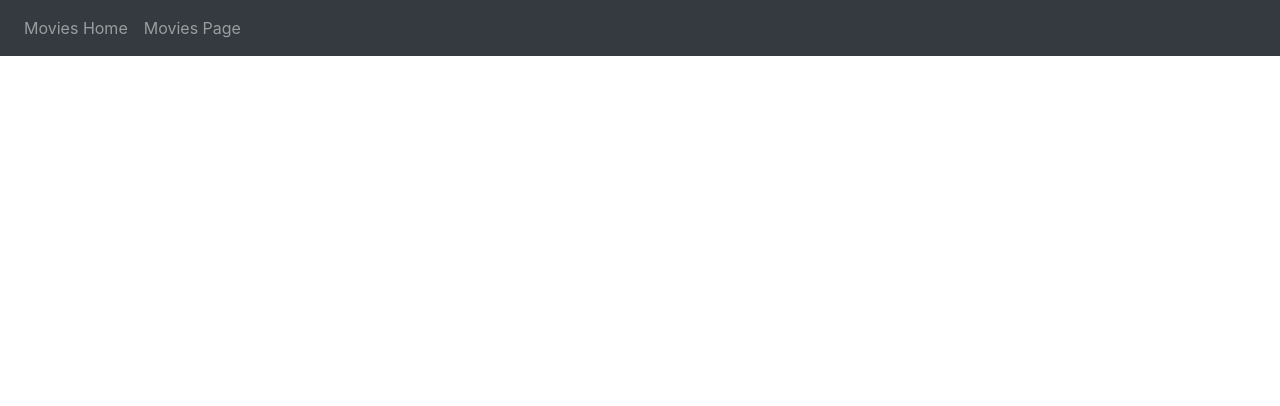
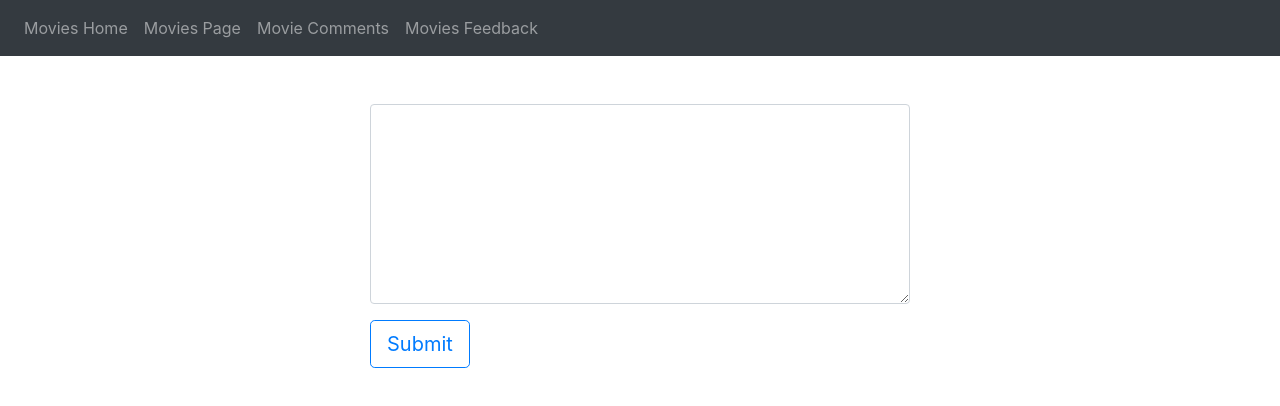
Before and after one commit to vladibo13/movies-app-hw, a React (Create React App) app: page /feedback in a window 1280 px wide. Shown: the top 406 px of the page. Built offline with nearby package versions, Linux system fonts and the light colour scheme.

Commit message:
finished redux part

```diff
--- a/src/App.tsx
+++ b/src/App.tsx
@@ -3,6 +3,8 @@ import MoviesPage from './components/movies-page';
 import MovieHome from './components/movie-home';
 import MovieNavbar from './components/movie-navbar';
 import MovieDetail from './components/movie-detail';
+import MovieFeedback from './components/movie-feedback';
+import MovieComments from './components/movie-comments';
 import { Route, Switch } from 'react-router-dom';
 
 const App: React.FC = () => {
@@ -13,6 +15,8 @@ const App: React.FC = () => {
 				<Route exact path="/movies" component={MoviesPage} />
 				<Route exact path="/" component={MovieHome} />
 				<Route exact path="/movie/:imdbID" component={MovieDetail} />
+				<Route exact path="/feedback" component={MovieFeedback} />
+				<Route exact path="/comments" component={MovieComments} />
 			</Switch>
 		</div>
 	);
--- /dev/null
+++ b/src/components/movie-comments/index.tsx
@@ -0,0 +1,41 @@
+import React from 'react';
+import { connect } from 'react-redux';
+
+class MovieComments extends React.Component<any, any> {
+	render() {
+		const { comments } = this.props;
+		console.log(comments);
+		if (comments.length === 0) return <h1>No Comments</h1>;
+		return (
+			<div className="container">
+				<div className="row">
+					<div className="col-6 offset-3 my-5">
+						{comments.map((comment: any, index: any) => (
+							<p className="shadow p-5" key={index}>
+								{comment.newComment}
+							</p>
+						))}
+					</div>
+				</div>
+			</div>
+		);
+	}
+}
+
+function mapDispatchToProps(dispatch: any) {
+	return {};
+	// return {
+	// 	onSaveMovieComment: (user: any) => {
+	// 		dispatch(saveMovieComment(user));
+	// 	}
+	// };
+}
+
+const mapStateToProps = (state: any) => {
+	console.log('state from redux');
+	return {
+		...state
+	};
+};
+
+export default connect(mapStateToProps, mapDispatchToProps)(MovieComments);
--- /dev/null
+++ b/src/components/movie-feedback/index.tsx
@@ -0,0 +1,67 @@
+import React from 'react';
+import { saveMovieComment } from '../../redux/actions';
+import { connect } from 'react-redux';
+
+class MovieFeedback extends React.Component<any, any> {
+	constructor(props: any) {
+		super(props);
+
+		this.state = {
+			comment: ''
+		};
+	}
+	handleMovieCommentChange = (e: any) => {
+		console.log(this.state.comment);
+		this.setState({ comment: e.target.value });
+	};
+
+	handleMovieCommentSave = () => {
+		const { onSaveMovieComment } = this.props;
+		onSaveMovieComment(this.state.comment);
+		this.setState({ comment: '' });
+	};
+	render() {
+		return (
+			<div className="container">
+				<div className="row">
+					<div className="col-6 offset-3 my-5">
+						<div className="form-group">
+							<textarea
+								value={this.state.comment}
+								className="form-control"
+								style={{ height: 200 }}
+								onChange={this.handleMovieCommentChange}
+							/>
+						</div>
+						<button
+							onClick={this.handleMovieCommentSave}
+							type="button"
+							className="btn btn-outline-primary btn-lg"
+						>
+							Submit
+						</button>
+					</div>
+				</div>
+			</div>
+		);
+	}
+}
+
+function mapDispatchToProps(dispatch: any) {
+	// return {};
+	return {
+		onSaveMovieComment: (movie: any) => {
+			console.log('movie = ' + movie);
+			dispatch(saveMovieComment(movie));
+		}
+	};
+}
+
+function mapStateToProps(state: any) {
+	console.log('state from redux');
+	return {
+		...state
+	};
+}
+
+export default connect(mapStateToProps, mapDispatchToProps)(MovieFeedback);
--- a/src/components/movie-navbar/index.tsx
+++ b/src/components/movie-navbar/index.tsx
@@ -16,6 +16,16 @@ class MovieNavbar extends React.Component<any, any> {
 							Movies Page
 						</Link>
 					</li>
+					<li className="nav-item">
+						<Link className="nav-link" to="/comments">
+							Movie Comments
+						</Link>
+					</li>
+					<li className="nav-item">
+						<Link className="nav-link" to="/feedback">
+							Movies Feedback
+						</Link>
+					</li>
 				</ul>
 			</nav>
 		);
--- a/src/redux/reducers.ts
+++ b/src/redux/reducers.ts
@@ -1,16 +1,17 @@
 import Actions from './actions.config';
 
 const initialState = {
-	comments: null
+	comments: []
 };
 
 export default function root(state = initialState, action: any) {
 	switch (action.type) {
 		case Actions.ADD_COMMENT: {
+			console.log(state);
+
 			const newComment = action.payload.comment;
 			return {
-				...state,
-				newComment
+				comments: [ ...state.comments, { newComment } ]
 			};
 		}
 
```
